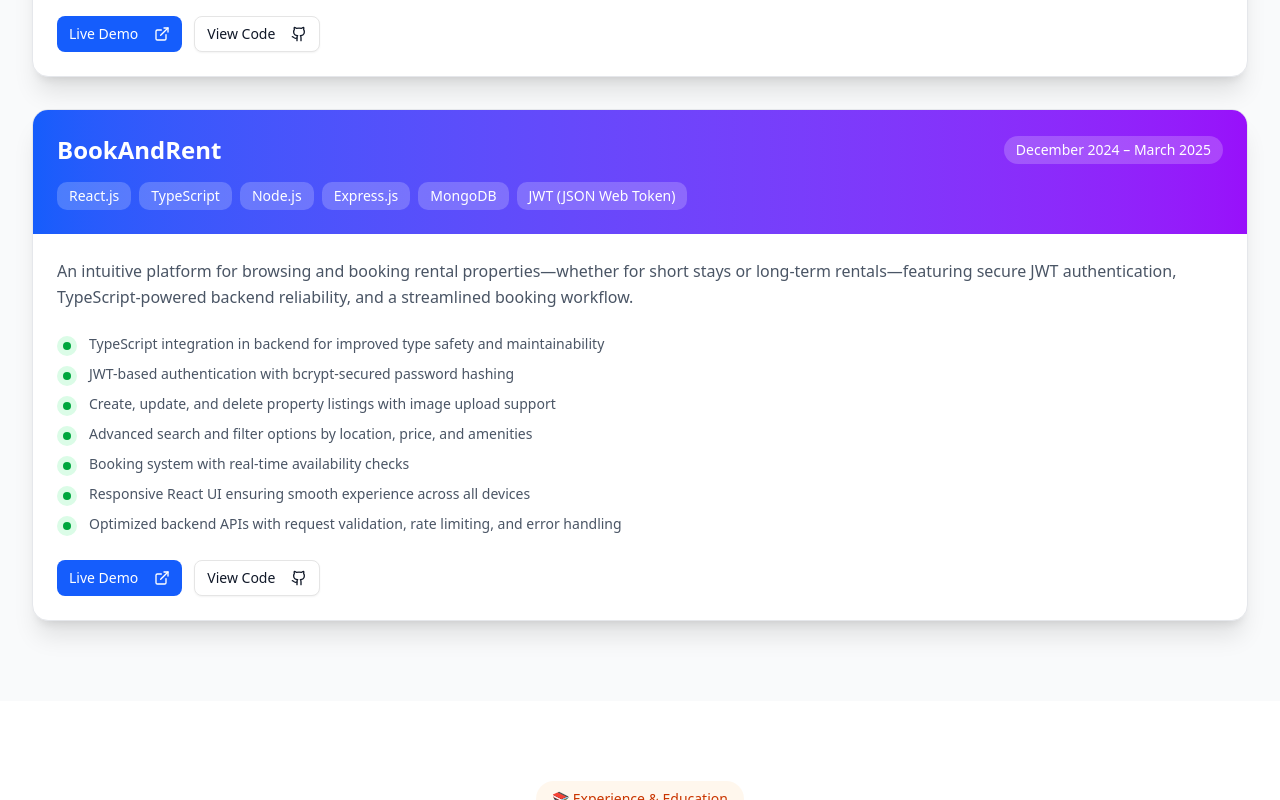
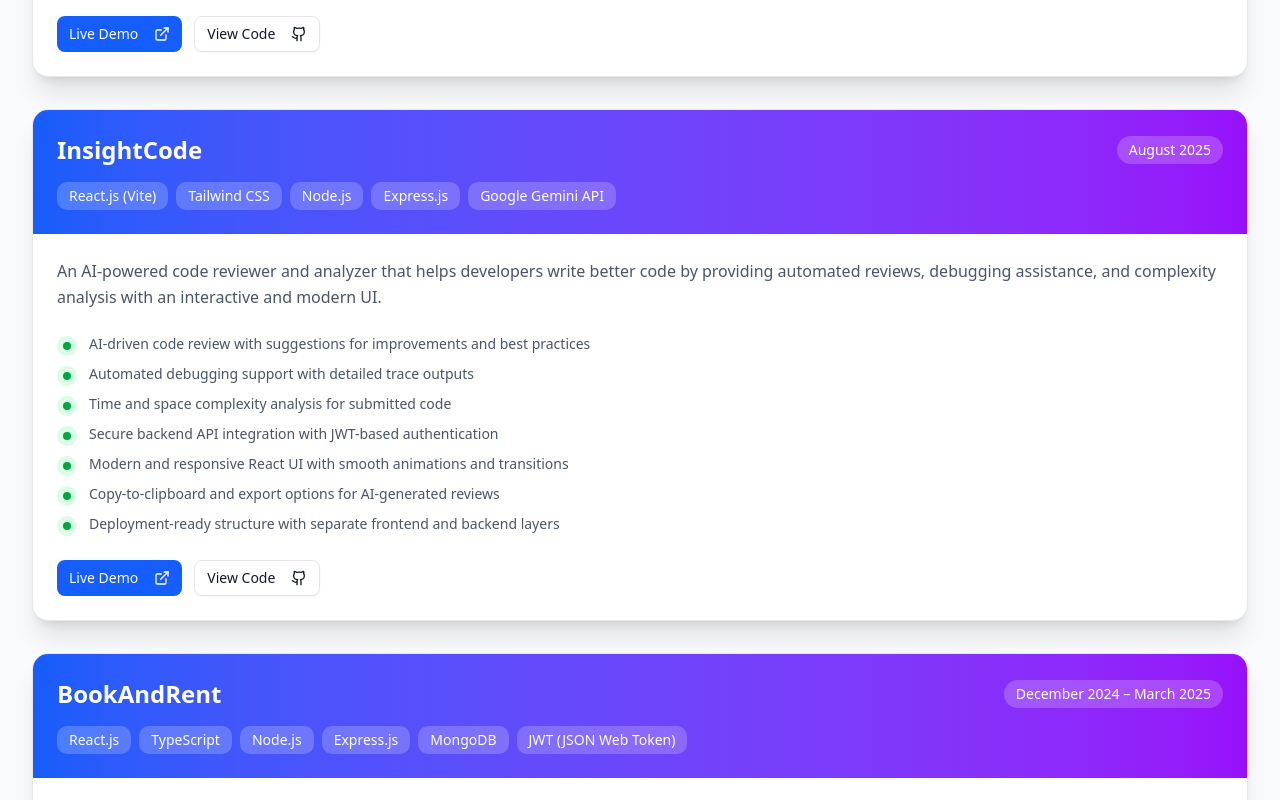
Before and after one commit to ayush-gupta456/ayush_portfolio, a React (Vite) app: page / in a window 1280 px wide. Shown: the part 3360-4160 px from the top of the page. Built offline with nearby package versions, Linux system fonts and the light colour scheme; no server answers.

Commit message:
feat: Add new project "InsightCode" with detailed description, technologies, features, and links

```diff
--- a/src/components/Sections/ProjectsSection.jsx
+++ b/src/components/Sections/ProjectsSection.jsx
@@ -28,6 +28,31 @@ const ProjectsSection = () => {
   githubUrl: "https://github.com/ayush-gupta456/pass_op",
   period: "May – August 2025"
 },
+{
+  title: "InsightCode",
+  description:
+    "An AI-powered code reviewer and analyzer that helps developers write better code by providing automated reviews, debugging assistance, and complexity analysis with an interactive and modern UI.",
+  technologies: [
+    "React.js (Vite)",
+    "Tailwind CSS",
+    "Node.js",
+    "Express.js",
+    "Google Gemini API"
+  ],
+  features: [
+    "AI-driven code review with suggestions for improvements and best practices",
+    "Automated debugging support with detailed trace outputs",
+    "Time and space complexity analysis for submitted code",
+    "Secure backend API integration with JWT-based authentication",
+    "Modern and responsive React UI with smooth animations and transitions",
+    "Copy-to-clipboard and export options for AI-generated reviews",
+    "Deployment-ready structure with separate frontend and backend layers"
+  ],
+  liveUrl: "https://insightcode.vercel.app/",
+  githubUrl: "https://github.com/ayush-gupta456/InsightCode",
+  period: "August 2025 "
+},
+
 {
   title: "BookAndRent",
   description:
```
